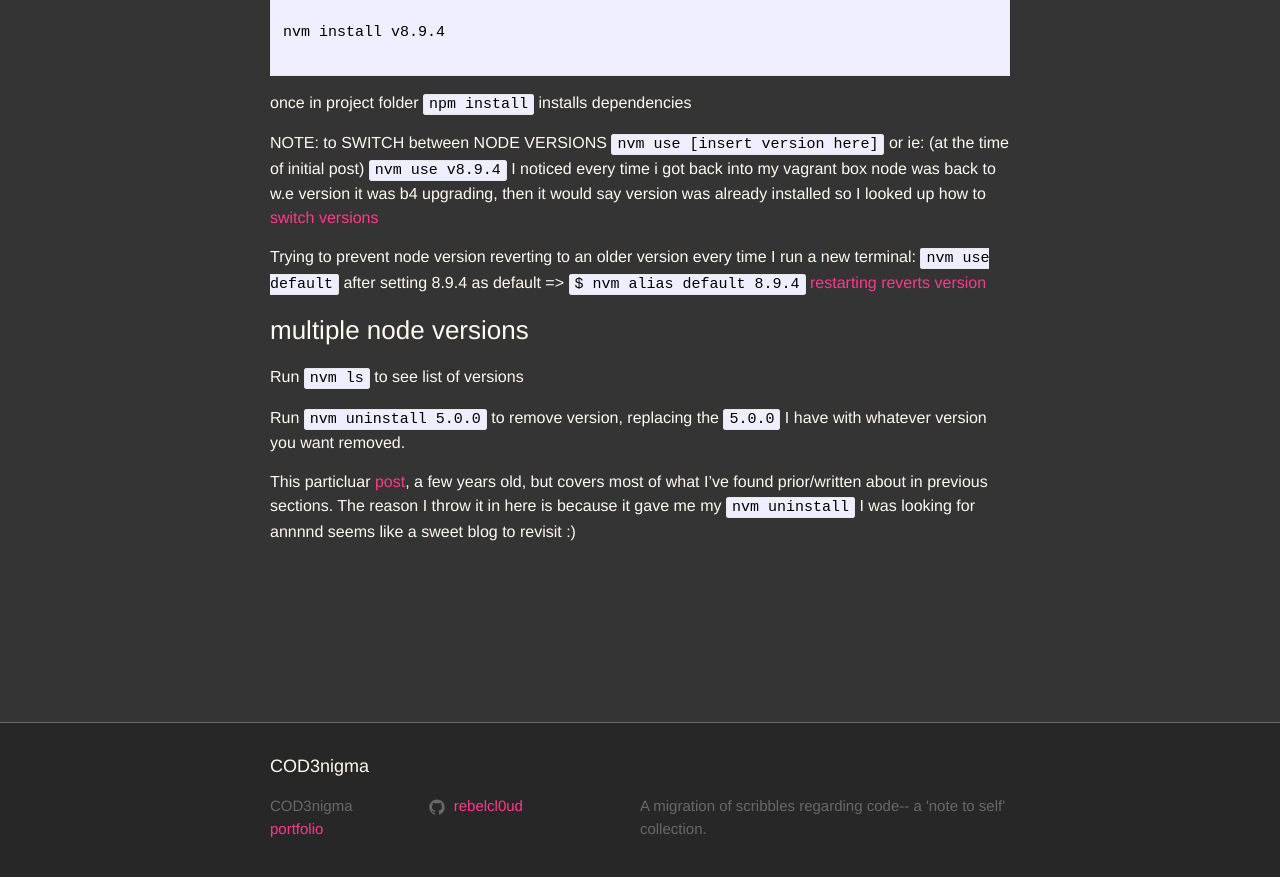
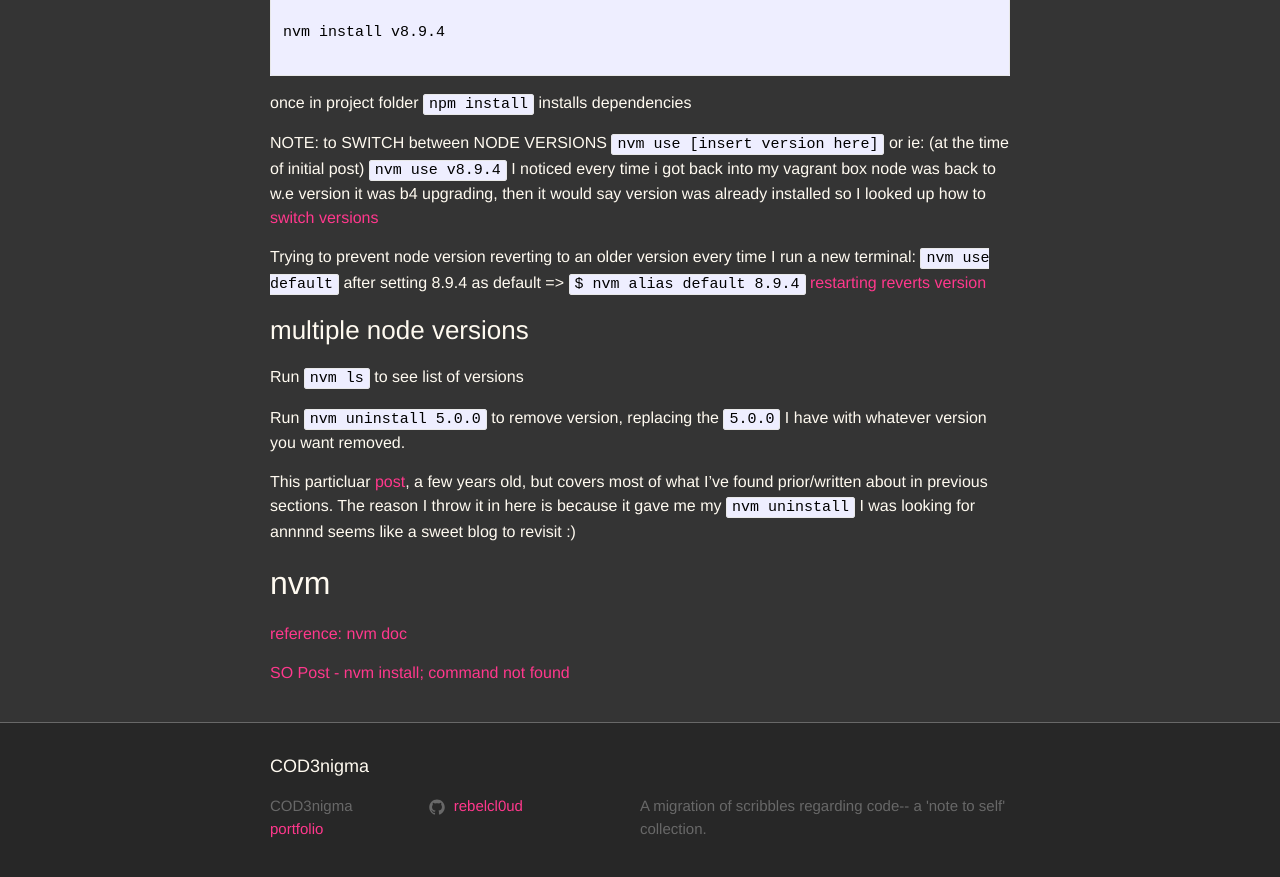
Before and after one commit to rebelcl0ud/blog, a Jekyll site: the page built from _posts/2018-05-21-[46]-node.markdown, in a window 1280 px wide and 900 px high, scrolled down 1432 px. Shown: the top 877 px of the window. Built offline with Jekyll 4.4.1, drawn with Linux system fonts in a browser that asks for light colours.

Commit message:
add: nvm documentation link; related SO post link

```diff
--- a/_posts/2018-05-21-[46]-node.markdown
+++ b/_posts/2018-05-21-[46]-node.markdown
@@ -78,3 +78,8 @@ Run `nvm ls` to see list of versions
 Run `nvm uninstall 5.0.0` to remove version, replacing the `5.0.0` I have with whatever version you want removed.
 
 This particluar [post](https://davidwalsh.name/nvm), a few years old, but covers most of what I've found prior/written about in previous sections. The reason I throw it in here is because it gave me my `nvm uninstall` I was looking for annnnd seems like a sweet blog to revisit :)
+
+## nvm
+[reference: nvm doc](https://github.com/creationix/nvm#installation-and-update)
+
+[SO Post - nvm install; command not found](https://stackoverflow.com/questions/16904658/node-version-manager-install-nvm-command-not-found)
```
